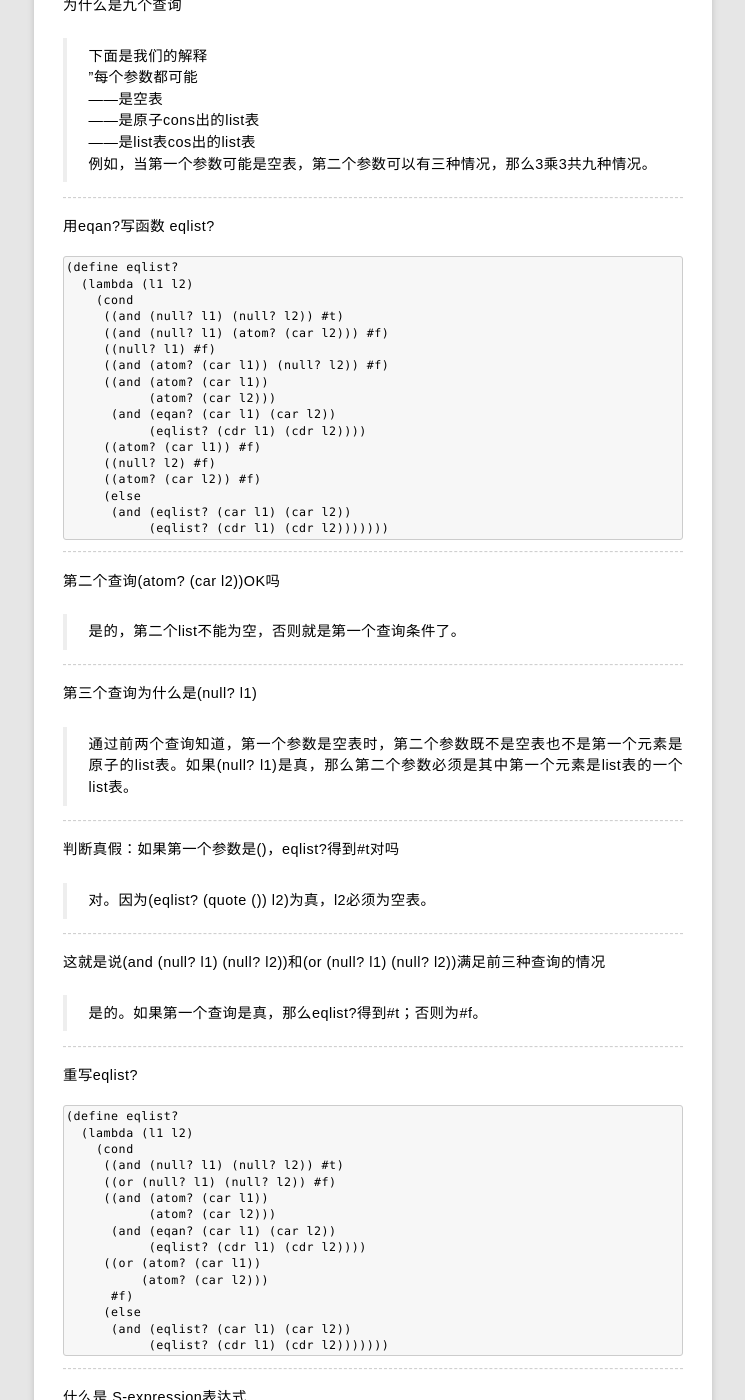
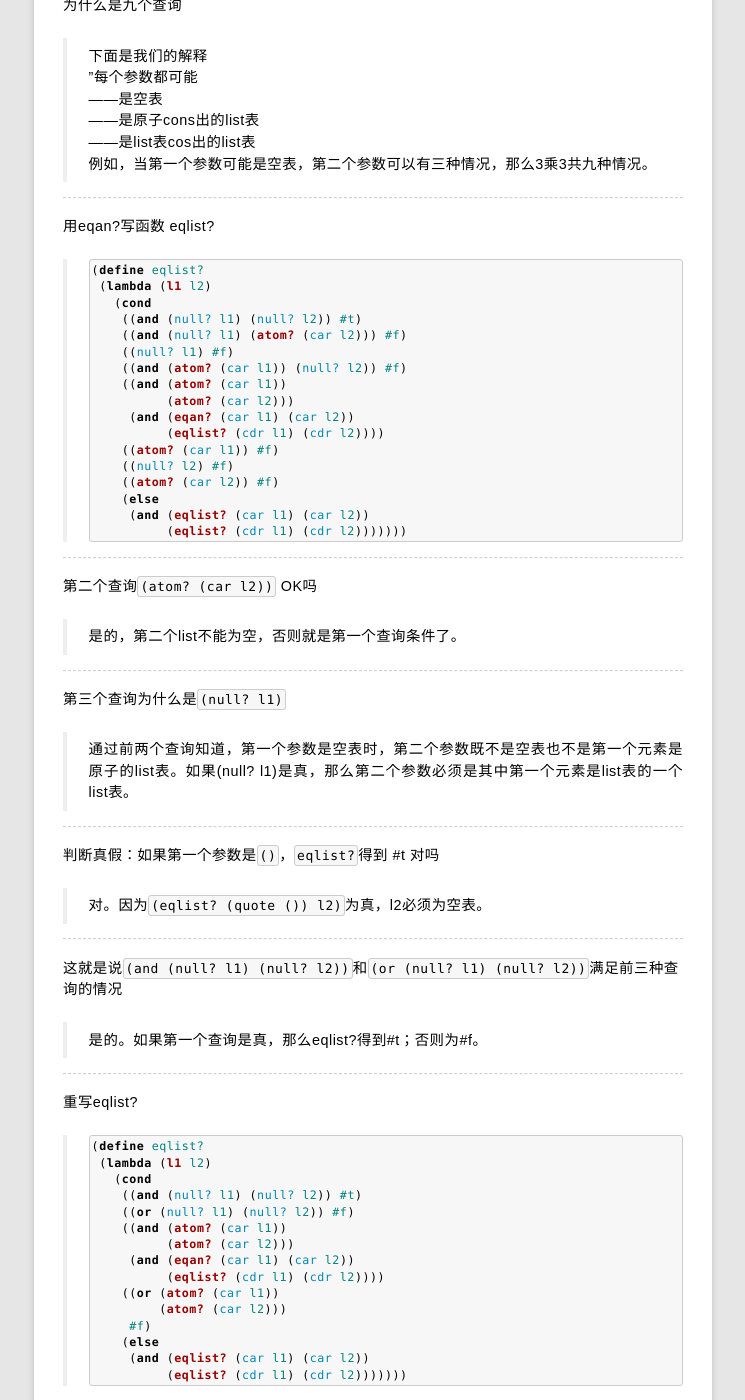
Before and after one commit to rhuichao/uternet.github.io, a Jekyll site: the page built from TLS/05.md, in a window 1280 px wide and 1400 px high, scrolled down 9777 px. Shown: the whole window, without its empty margins (267-1012 px from the left). Built offline with Jekyll 4.4.1, drawn with Linux system fonts in a browser that asks for light colours; some web fonts are replaced; Markdown is read by kramdown in place of the engine named in the settings; some of the changed lines change nothing that is shown; some of the changed text lies outside the part shown.

Commit message:
new document posted

````diff
--- a/TLS/05.md
+++ b/TLS/05.md
@@ -511,7 +511,7 @@ l 是`((mozzarella) pizza)`
 
 举个 x 和 l 的例子让`(and (atom? (car l)) (eq? (car l) x))`为真
 
->下面是一个例子:x 是 pizza，l 是 (pizza (tastes good))
+>下面是一个例子: x 是 pizza，l 是 (pizza (tastes good))
 
 ------------------
 
@@ -558,17 +558,17 @@ l2 是`(strawberry cream ice)`
 
 ------------------
 
-问当l1是(beef ((sausage)) (and (soda)))
-l2是(beef ((salami))
-(and (soda)))是什么
+问当 l1 是 `(beef ((sausage)) (and (soda)))`
+l2 是`(beef ((salami))`
+`(and (soda)))`是什么
 
 >\#f，差一点就是#t真
 
 ------------------
 
-问当l1是(beef ((sausage)) (and (soda)))
-l2是(beef ((sausage))
-(and (soda)))是什么
+问当 l1 是`(beef ((sausage)) (and (soda)))`
+l2 是`(beef ((sausage))`
+`(and (soda)))`是什么
 
 >\#t
 
@@ -580,7 +580,7 @@ eqlist 是什么
 
 ------------------
 
-eqlist?需要多少个查询
+`eqlist?`需要多少个查询
 
 >九个
 
@@ -599,48 +599,48 @@ eqlist?需要多少个查询
 
 用eqan?写函数 eqlist?
 
-```
-(define eqlist?
-  (lambda (l1 l2)
-    (cond
-     ((and (null? l1) (null? l2)) #t)
-     ((and (null? l1) (atom? (car l2))) #f)
-     ((null? l1) #f)
-     ((and (atom? (car l1)) (null? l2)) #f)
-     ((and (atom? (car l1))
-           (atom? (car l2)))
-      (and (eqan? (car l1) (car l2))
-           (eqlist? (cdr l1) (cdr l2))))
-     ((atom? (car l1)) #f)
-     ((null? l2) #f)
-     ((atom? (car l2)) #f)
-     (else
-      (and (eqlist? (car l1) (car l2))
-           (eqlist? (cdr l1) (cdr l2)))))))
-```
+>```scheme
+>(define eqlist?
+>  (lambda (l1 l2)
+>    (cond
+>     ((and (null? l1) (null? l2)) #t)
+>     ((and (null? l1) (atom? (car l2))) #f)
+>     ((null? l1) #f)
+>     ((and (atom? (car l1)) (null? l2)) #f)
+>     ((and (atom? (car l1))
+>           (atom? (car l2)))
+>      (and (eqan? (car l1) (car l2))
+>           (eqlist? (cdr l1) (cdr l2))))
+>     ((atom? (car l1)) #f)
+>     ((null? l2) #f)
+>     ((atom? (car l2)) #f)
+>     (else
+>      (and (eqlist? (car l1) (car l2))
+>           (eqlist? (cdr l1) (cdr l2)))))))
+>```
 
 ------------------
 
 
-第二个查询(atom? (car l2))OK吗
+第二个查询`(atom? (car l2))` OK吗
 
 >是的，第二个list不能为空，否则就是第一个查询条件了。
 
 ------------------
 
-第三个查询为什么是(null? l1)
+第三个查询为什么是`(null? l1)`
 
 >通过前两个查询知道，第一个参数是空表时，第二个参数既不是空表也不是第一个元素是原子的list表。如果(null? l1)是真，那么第二个参数必须是其中第一个元素是list表的一个list表。
 
 ------------------
 
-判断真假：如果第一个参数是()，eqlist?得到#t对吗
+判断真假：如果第一个参数是`()`，`eqlist?`得到 #t 对吗
 
->对。因为(eqlist? (quote ()) l2)为真，l2必须为空表。
+>对。因为`(eqlist? (quote ()) l2)`为真，l2必须为空表。
 
 ------------------
 
-这就是说(and (null? l1) (null? l2))和(or (null? l1) (null? l2))满足前三种查询的情况
+这就是说`(and (null? l1) (null? l2))`和`(or (null? l1) (null? l2))`满足前三种查询的情况
 
 >是的。如果第一个查询是真，那么eqlist?得到#t；否则为#f。
 
@@ -648,23 +648,23 @@ eqlist?需要多少个查询
 
 重写eqlist?
 
-```
-(define eqlist?
-  (lambda (l1 l2)
-    (cond
-     ((and (null? l1) (null? l2)) #t)
-     ((or (null? l1) (null? l2)) #f)
-     ((and (atom? (car l1))
-           (atom? (car l2)))
-      (and (eqan? (car l1) (car l2))
-           (eqlist? (cdr l1) (cdr l2))))
-     ((or (atom? (car l1))
-          (atom? (car l2)))
-      #f)
-     (else
-      (and (eqlist? (car l1) (car l2))
-           (eqlist? (cdr l1) (cdr l2)))))))
-```
+>```scheme
+>(define eqlist?
+>  (lambda (l1 l2)
+>    (cond
+>     ((and (null? l1) (null? l2)) #t)
+>     ((or (null? l1) (null? l2)) #f)
+>     ((and (atom? (car l1))
+>           (atom? (car l2)))
+>      (and (eqan? (car l1) (car l2))
+>           (eqlist? (cdr l1) (cdr l2))))
+>     ((or (atom? (car l1))
+>          (atom? (car l2)))
+>      #f)
+>     (else
+>      (and (eqlist? (car l1) (car l2))
+>           (eqlist? (cdr l1) (cdr l2)))))))
+>```
 
 ------------------
 
````
